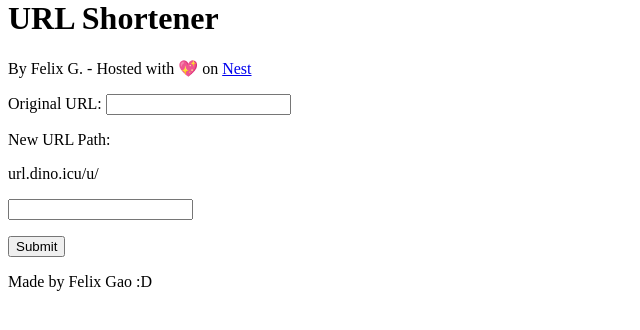
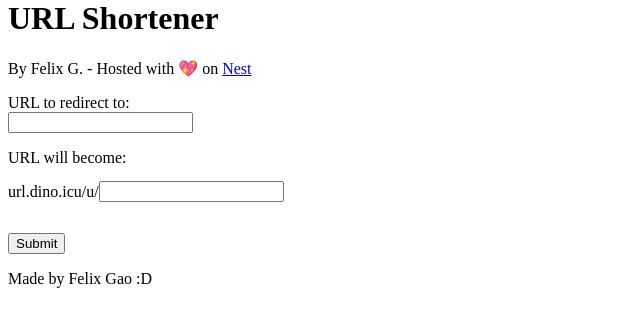
Before and after one commit to felixgao-0/my-website, a Flask app: page / in a window 1280 px wide. Shown: the part 21-351 px from the top of the page, without its empty margins (0-640 px from the left). Run offline with Flask 3, Linux system fonts and the light colour scheme; some libraries are stand-ins or nearby versions.

Commit message:
Attempt frontend, not going so well :sob:

```diff
--- a/shortener/static/index.css
+++ b/shortener/static/index.css
@@ -1,3 +1,4 @@
-#error-box {
-
+.input-group {
+    display: flex;
+    align-items: center;
 }
--- a/shortener/template/index.html
+++ b/shortener/template/index.html
@@ -1,4 +1,10 @@
 {% extends "layout.html" %}
+
+{% block head %}
+<script src="{{ url_for('static', filename='formHandler.js') }}"></script>
+<link rel="stylesheet" href="{{ url_for('static', filename='index.css') }}">
+{% endblock %}
+
 {% block content %}
 <h1>URL Shortener</h1>
 <p>By Felix G. - Hosted with 💖 on <a href="https://hackclub.app">Nest</a></p>
@@ -7,13 +13,16 @@
     <p id="error-box" style="display: none;"></p>
 </div>
 
-<form method="POST" action="/api/create_url" id="create-url-form">
-    <label for="original-link-field">Original URL:</label>
+<form method="POST" action="{{ url_for('_api_url_creator') }}" id="create-url-form">
+    <label for="original-link-field">URL to redirect to:</label><br>
     <input type="text" name="original-link-field" id="original-link-field"><br>
     <p id="original-link-field-error" role="alert"></p>
 
-    <label for="shortened-link-field">New URL Path:</label>
-    <p>url.dino.icu/u/</p><input type="text" name="shortened-link-field" id="shortened-link-field">
+    <label for="shortened-link-field">URL will become:</label><br>
+    <div class="input-group">
+        <p>url.dino.icu/u/</p>
+        <input type="text" name="shortened-link-field" id="shortened-link-field">
+    </div>
     <p id="original-link-field-error" role="alert"></p>
 
     <input type="submit">
--- a/shortener/template/layout.html
+++ b/shortener/template/layout.html
@@ -6,6 +6,8 @@
 
     <meta charset="UTF-8">
     <meta name="viewport" content="width=device-width, initial-scale=1">
+
+    {% block head %}{% endblock %}
 </head>
 <body>
     <nav id="nav">
```
